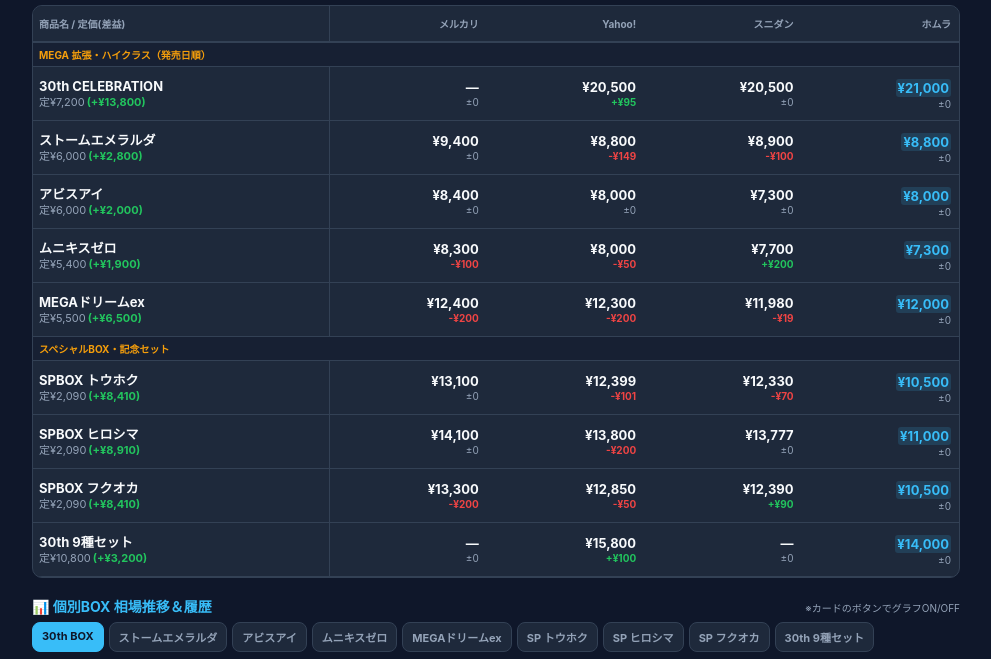
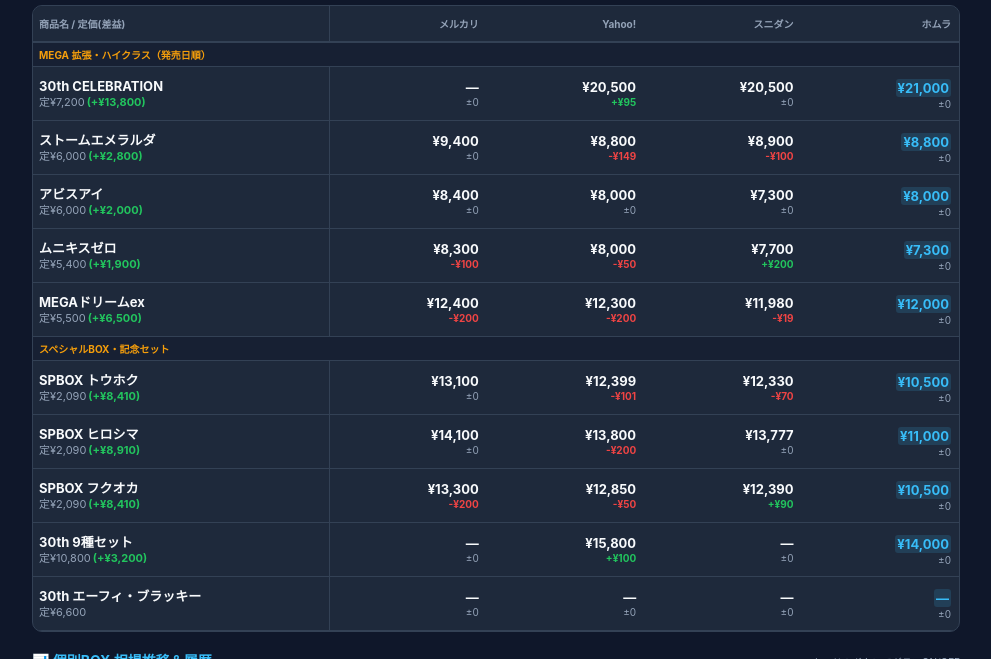
Before and after one commit to korokorot/card-tracker, a plain HTML site: page index.html in a window 1280 px wide. Shown: the part 66-725 px from the top of the page, without its empty margins (144-1135 px from the left). Drawn offline with nearby package versions, Linux system fonts and the light colour scheme.

Commit message:
Update index.html

```diff
--- a/index.html
+++ b/index.html
@@ -12,8 +12,8 @@
       --text: #f8fafc;
       --sub: #94a3b8;
       --accent: #38bdf8;
-      --plus: #22c55e;   /* プラス（上昇・利益）＝ 緑 */
-      --minus: #ef4444;  /* マイナス（下落・赤字）＝ 赤 */
+      --plus: #22c55e;
+      --minus: #ef4444;
       --border: #334155;
     }
     * { box-sizing: border-box; }
@@ -44,7 +44,6 @@
     }
     .mode-btn.active { background: var(--accent); color: #0f172a; }
 
-    /* 上部：スマホ1画面に収まる5列比較テーブル */
     .summary-wrap {
       background: var(--card); border-radius: 10px;
       border: 1px solid var(--border); margin-bottom: 18px; overflow: hidden;
@@ -106,7 +105,6 @@
       .mini-diff { font-size: 10px; }
     }
 
-    /* 下部：個別詳細エリア */
     .tabs { display: flex; flex-wrap: wrap; gap: 5px; margin-bottom: 10px; }
     .tab {
       padding: 6px 9px; border-radius: 8px; border: 1px solid var(--border);
@@ -114,7 +112,6 @@
     }
     .tab.active { background: var(--accent); color: #0f172a; border-color: var(--accent); }
 
-    /* 価格カード：すべて同じ明るさ・枠線に統一し、右上のボタンだけでON/OFFを表現 */
     .grid { display: grid; grid-template-columns: 1fr 1fr; gap: 8px; margin-bottom: 14px; }
     .card {
       background: var(--card); padding: 10px; border-radius: 10px;
@@ -164,7 +161,6 @@
   </div>
   <div class="updated" id="last-updated">データ読込中...</div>
 
-  <!-- 一番上：スマホ1画面に収まる5列一覧表 -->
   <div class="summary-wrap">
     <table class="summary-table" id="summary-table">
       <thead>
@@ -180,7 +176,6 @@
     </table>
   </div>
 
-  <!-- 下部：スワイプで見る個別グラフ＆履歴 -->
   <div class="section-title" id="detail-section">
     <span>📊 個別BOX 相場推移＆履歴</span>
     <span class="section-sub">※カードのボタンでグラフON/OFF</span>
@@ -224,7 +219,6 @@ let currentBoxId = "30th_celebration";
 let chartRangeDays = 0;
 let chartInstance = null;
 
-// 初期状態でグラフに表示するキー（シュリンク有の4本をON）
 let activeChartKeys = new Set([
   "mercari_with",
   "yahoo_with",
@@ -252,7 +246,8 @@ const BOX_MASTER = [
   { id: "sp_box_tohoku", name: "SPBOX トウホク", short: "SP トウホク", cat: "スペシャルBOX・記念セット", retail: 2090 },
   { id: "sp_box_hiroshima", name: "SPBOX ヒロシマ", short: "SP ヒロシマ", cat: "スペシャルBOX・記念セット", retail: 2090 },
   { id: "sp_box_fukuoka", name: "SPBOX フクオカ", short: "SP フクオカ", cat: "スペシャルBOX・記念セット", retail: 2090 },
-  { id: "30th_card_set_9", name: "30th 9種セット", short: "30th 9種セット", cat: "スペシャルBOX・記念セット", retail: 10800 }
+  { id: "30th_card_set_9", name: "30th 9種セット", short: "30th 9種セット", cat: "スペシャルBOX・記念セット", retail: 10800 },
+  { id: "30th_deck_espeon_umbreon", name: "30th エーフィ・ブラッキー", short: "エーフィ・ブラッキー", cat: "スペシャルBOX・記念セット", retail: 6600 }
 ];
 
 function fmt(val) {
@@ -380,7 +375,6 @@ function renderAll() {
 
   document.getElementById("chart-title").textContent = `📈 ${masterInfo.name || ""}（定¥${(masterInfo.retail||0).toLocaleString()}）`;
 
-  // カード自体はすべて元の明るく見やすいデザインに統一し、右上のボタンのみ色を変える
   document.getElementById("price-cards").innerHTML = SERIES_CONFIG.map(cfg => {
     const val = currBox[cfg.key];
     const isOn = activeChartKeys.has(cfg.key);
```
